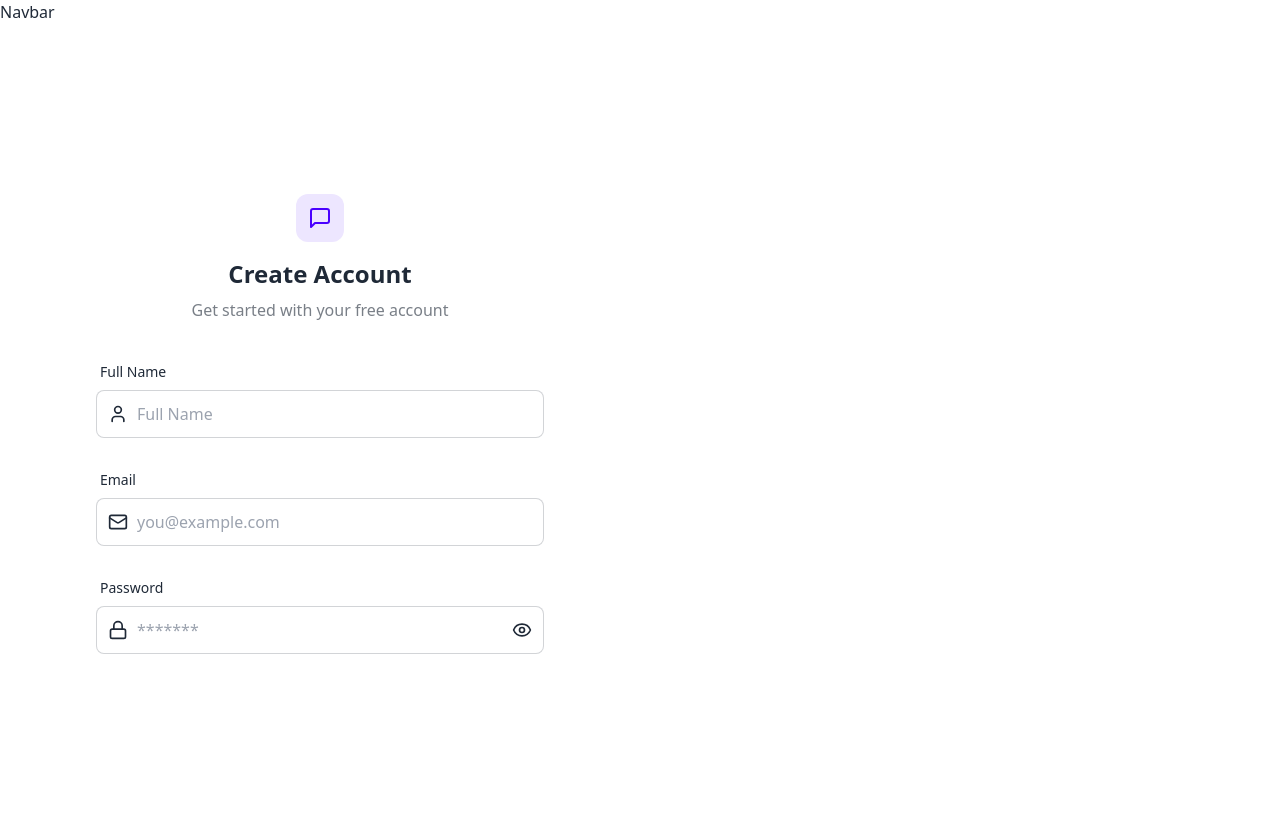
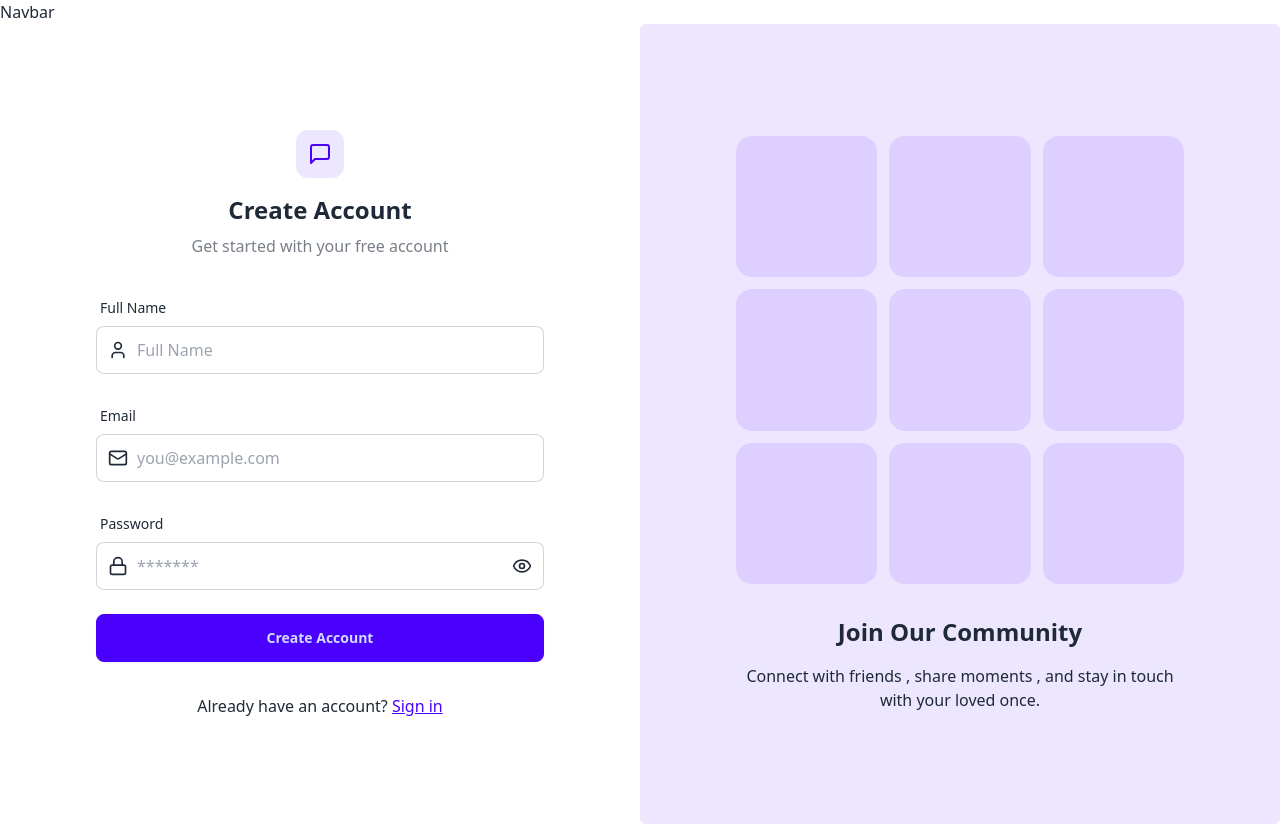
Before and after one commit to Maxzovert/LIT-CHAT, a React (Vite) app in the folder Frontend/: page /signup in a window 1280 px wide. Built offline with nearby package versions, Linux system fonts and the light colour scheme; no server answers.

Commit message:
SignUp ui and logic

```diff
--- a/Frontend/eslint.config.js
+++ b/Frontend/eslint.config.js
@@ -33,6 +33,7 @@ export default [
         'warn',
         { allowConstantExport: true },
       ],
+      'react/prop-type': "off,"
     },
   },
 ]
--- a/Frontend/src/App.jsx
+++ b/Frontend/src/App.jsx
@@ -8,6 +8,7 @@ import Login from './Pages/Login';
 import Settings from './Pages/Settings';
 import Profilepage from './Pages/Profilepage';
 import {Loader} from "lucide-react";
+import {Toaster} from "react-hot-toast"
 
 const App = () => {
   //Destructure funtions here
@@ -33,6 +34,7 @@ const {authUser , checkAuth , isCheckingAuth} = useAuthStore();
         <Route path='/settings' element={<Settings/>}/>
         <Route path='/profile' element={authUser ? <Profilepage/> :  <Navigate to = "/login" />}/>
       </Routes>
+      <Toaster/>
     </div>
   )
 }
--- /dev/null
+++ b/Frontend/src/Components/AuthImagePattern.jsx
@@ -0,0 +1,23 @@
+import React from 'react'
+
+const AuthImagePattern = ({title , subtitle}) => {
+  return (
+    <div className="hidden lg:flex items-center justify-center bg-primary/10 rounded-md">
+      <div className="max-w-md text-center">
+        <div className="grid grid-cols-3 gap-3 mb-8">
+            {[...Array(9)].map((_,i) => (
+                <div key={i}
+                    className={`aspect-square rounded-2xl bg-primary/10 ${
+                        i % 2 === 0 ? "animation-pulse" : ""
+                    }`}
+                />
+            ))}
+        </div>
+        <h2 className="text-2xl font-black mb-4">{title}</h2>
+        <p className="to-base-content/60">{subtitle}</p>
+      </div>
+    </div>
+  )
+}
+
+export default AuthImagePattern
--- a/Frontend/src/Pages/Signup.jsx
+++ b/Frontend/src/Pages/Signup.jsx
@@ -1,6 +1,9 @@
 import React, { useState } from 'react'
 import { useAuthStore } from '../store/useAuthStore';
-import {Eye, EyeOff, Mail, MessageSquare, User , Lock} from 'lucide-react';
+import {Eye, EyeOff, Mail, MessageSquare, User , Lock, Loader2} from 'lucide-react';
+import {Link} from "react-router-dom"
+import AuthImagePattern from '../Components/AuthImagePattern';
+import toast from 'react-hot-toast';
 
 const Signup = () => {
   const [showPassword , setShowPassword] = useState(false);
@@ -11,9 +14,20 @@ const Signup = () => {
   });
   const {signup , isSigningUp } = useAuthStore();
 
-  const validateForm = () => {};
+  const validateForm = () => {
+    if(!formData.fullName.trim()) return toast.error("Full name is required");
+    if(!formData.email.trim()) return toast.error("Email is required");
+    if(!/\S+@\S+\.\S+/.test(formData.email)) return toast.error("Inavalid Email");
+    if(!formData.password) return toast.error("Password is required");
+    if(formData.password.length < 6) return toast.error("Password must be at least 6 characters");
+    return true
+  };
   const handleSubmit = (e) => {
     e.preventDefault()
+
+    const success = validateForm();
+//Calling signup function with formData which is in useAuthStore.js
+    if(success === true) signup(formData)
   };
   return (
     <div className="min-h-screen grid lg:grid-cols-2">
@@ -97,11 +111,38 @@ const Signup = () => {
                   </button>
               </div>
             </div>
+            <button
+              type="submit"
+              className="btn btn-primary w-full"
+              disabled={isSigningUp}
+            >
+              {isSigningUp ? (
+                <>
+                <Loader2 className="size-5 animate-spin" />
+                Loading...
+                </>
+              ) : (
+                "Create Account"
+              )}
+            </button>
+          </form>
+          <div className="text-center">
+            <p className="to-base-content/60">
+            Already have an account?{" "}
+            <Link to="/login" className="link link-primary">
+            Sign in
+            </Link>
+            </p>
+          </div>
+        </div>
+       </div>
 
 
-          </form>
-        </div>
-       </div>
+       {/* Right side */}
+       <AuthImagePattern
+       title = "Join Our Community"
+       subtitle = "Connect with friends , share moments , and stay in touch with your loved once."
+       />
     </div>
   )
 }
--- a/Frontend/src/store/useAuthStore.js
+++ b/Frontend/src/store/useAuthStore.js
@@ -2,6 +2,8 @@
 import {create} from "zustand";
 import {axiosInstance} from "../Lib/axios.js"
 import Signup from "../Pages/Signup.jsx";
+import { data } from "react-router-dom";
+import toast from "react-hot-toast";
 //passed object is out initial state
 //We can use set to update the state which is a inbuilt function
 export const useAuthStore = create((set) => ({
@@ -11,7 +13,7 @@ export const useAuthStore = create((set) => ({
     isUpdatingProfile : false,
     //initially its null bcoz we'll check it later
     isCheckingAuth : true,
-
+//TO check authentication
     checkAuth : async () => {
         try {
             const res = await axiosInstance.get("/auth/check");
@@ -25,6 +27,20 @@ export const useAuthStore = create((set) => ({
             set({ isCheckingAuth : false});
         }
     },
+// TO authenticate user with form data
+    signup: async (data) => {
+        set({isSigningUp : true});
+        try {
+          const res =  await axiosInstance.post("/auth/signup", data);
+          //Setting authUser to form data so that user get authnticated as they signup
+          set({authUser : res.data});
+          toast.success("Account created Successfully");
+        } catch (error) {
+            toast.error(error.response.data.message)
+        } finally {
+            set({isSigningUp : false})
+        }
+    }
 
 
 }));
```
